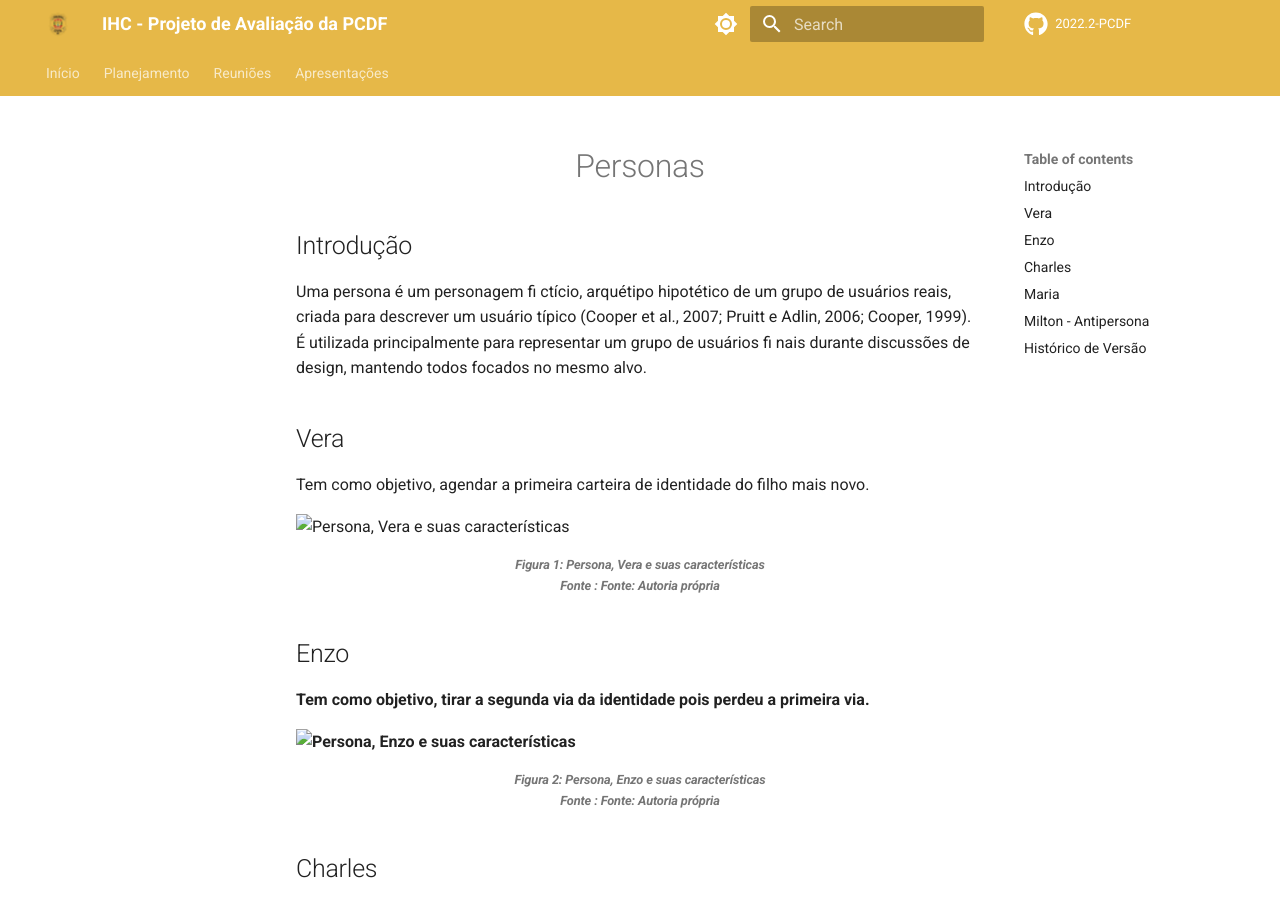
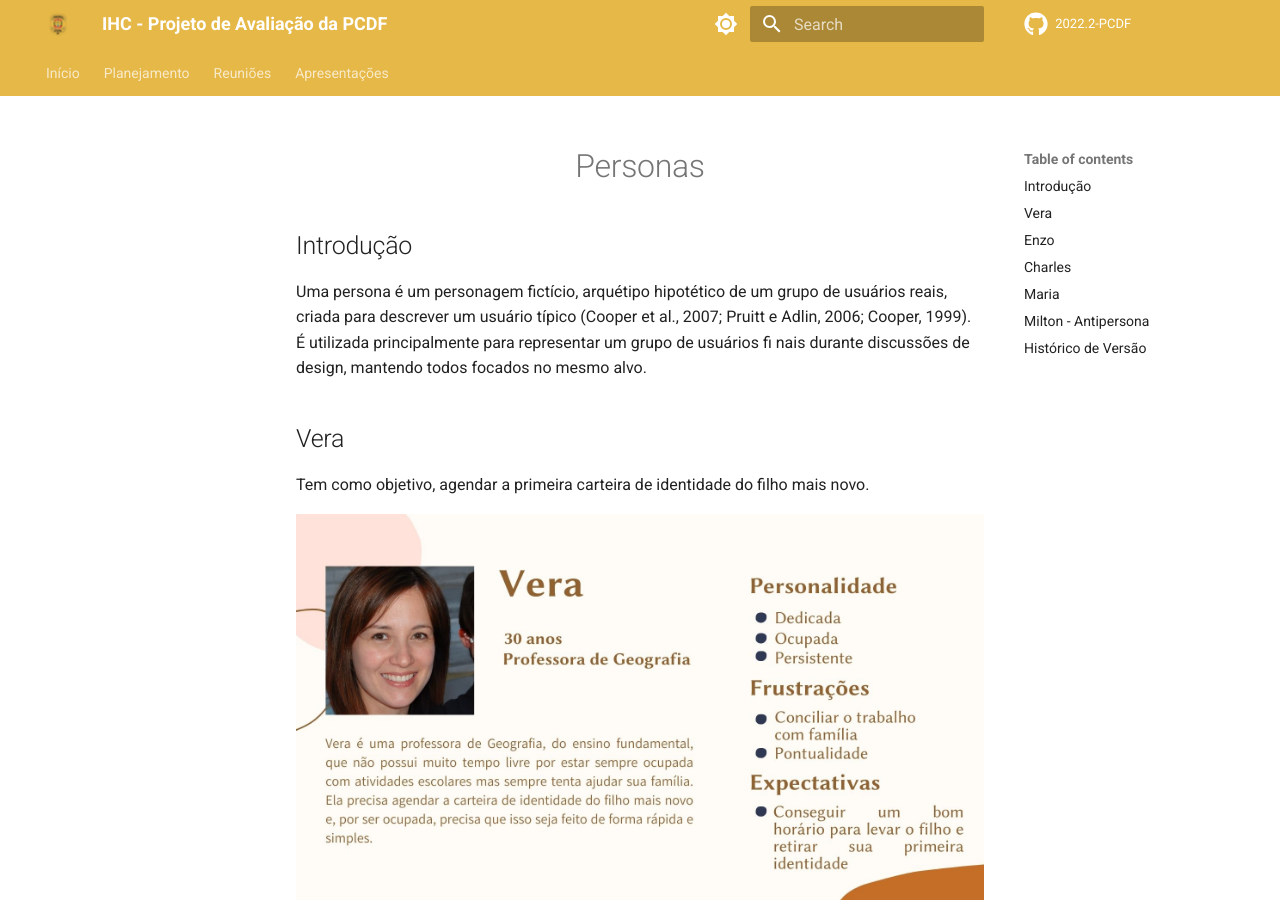
Before and after one commit to Interacao-Humano-Computador/2022.2-PCDF, an MkDocs documentation site: the page built from docs/analiseDeRequisitos/personas.md, in a window 1280 px wide and 900 px high. Built offline with MkDocs 1.6.1 and Material for MkDocs 9.7.7, drawn with Linux system fonts in a browser that asks for light colours; comment, search, counter and statistics services are not loaded; some of the changed text lies outside the part shown.

Commit message:
Corrigindo caminho das imagens

```diff
--- a/docs/analiseDeRequisitos/personas.md
+++ b/docs/analiseDeRequisitos/personas.md
@@ -1,14 +1,14 @@
 <h1 align="center">Personas</h1>
 
 ## Introdução
-Uma persona é um personagem fi ctício, arquétipo hipotético de um grupo de usuários reais, criada para descrever um usuário típico (Cooper et al., 2007; Pruitt e Adlin,
+Uma persona é um personagem fictício, arquétipo hipotético de um grupo de usuários reais, criada para descrever um usuário típico (Cooper et al., 2007; Pruitt e Adlin,
 2006; Cooper, 1999). É utilizada principalmente para representar um grupo de usuários fi nais durante discussões de design, mantendo todos focados no mesmo alvo.
 
 ## Vera
 
 Tem como objetivo, agendar a primeira carteira de identidade do filho mais novo.
 
-![Persona, Vera e suas características](images/personas/Vera.jpg)
+![Persona, Vera e suas características](images/../../images/personas/Vera.jpg)
 <figcaption align='center'>
    <h6><b>Figura 1: Persona, Vera e suas características<br>Fonte : Fonte: Autoria própria</br></h6>
 </figcaption>
@@ -17,7 +17,7 @@ Tem como objetivo, agendar a primeira carteira de identidade do filho mais novo.
 
 Tem como objetivo, tirar a segunda via da identidade pois perdeu a primeira via.
 
-![Persona, Enzo e suas características](images/personas/Enzo.jpg)
+![Persona, Enzo e suas características](images/../../images/personas/Enzo.jpg)
 <figcaption align='center'>
    <h6><b>Figura 2: Persona, Enzo e suas características<br>Fonte : Fonte: Autoria própria</br></h6>
 </figcaption>
@@ -26,7 +26,7 @@ Tem como objetivo, tirar a segunda via da identidade pois perdeu a primeira via.
 
 Tem como objetivo, tirar segunda via da identidade pois sua aparência mudou bastante com o tempo.
 
-![Persona, Charles e suas características](images/personas/Charles.jpg)
+![Persona, Charles e suas características](images/../../images/personas/Charles.jpg)
 <figcaption align='center'>
    <h6><b>Figura 3: Persona, Charles e suas características<br>Fonte : Fonte: Autoria própria</br></h6>
 </figcaption>
@@ -35,14 +35,14 @@ Tem como objetivo, tirar segunda via da identidade pois sua aparência mudou bas
 
 Tem como objetivo, atualizar o documento de identidade.
 
-![Persona, Maria e suas características](images/personas/Maria.jpg)
+![Persona, Maria e suas características](images/../../images/personas/Maria.jpg)
 <figcaption align='center'>
    <h6><b>Figura 4: Persona, Maria e suas características<br>Fonte : Fonte: Autoria própria</br></h6>
 </figcaption>
 
 ## Milton - Antipersona
 
-![Persona, Milton e suas características](images/personas/Milton.jpg)
+![Persona, Milton e suas características](images/../../images/personas/Milton.jpg)
 <figcaption align='center'>
    <h6><b>Figura 5: Persona, Milton e suas características<br>Fonte : Fonte: Autoria própria</br></h6>
 </figcaption>
```
Also changed, not shown: other parts of docs/analiseDeRequisitos/personas.md (+1 -0 lines).
